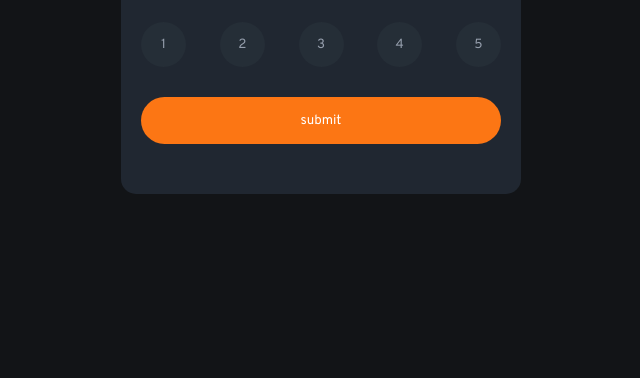
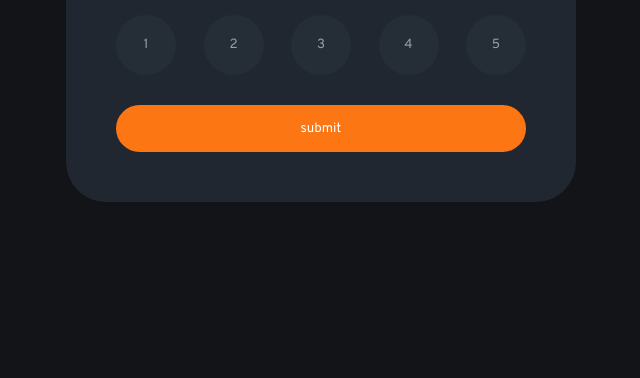
Before and after one commit to MeowB/interactive-rating-component, a plain HTML site: page index.html in a window 1280 px wide. Shown: the part 422-800 px from the top of the page, without its empty margins (319-959 px from the left). Drawn offline with Linux system fonts and the light colour scheme.

Commit message:
style changes & getting info on JS

```diff
--- a/index.html
+++ b/index.html
@@ -39,5 +39,6 @@
 		</div>
 	</main>
   <!-- Rating state end -->
+  <script src="master.js"></script>
 </body>
 </html>
--- /dev/null
+++ b/master.js
@@ -0,0 +1,3 @@
+// TO DO
+
+// change the color of the buttons based on the active state and react to the user changing the selection of the button.
--- a/styles/style.scss
+++ b/styles/style.scss
@@ -28,11 +28,11 @@ main {
 }
 
 .rating {
-	margin: 25px;
-	padding: 20px;
-	border-radius: 15px;
+	margin: 25px auto;
+	padding: 20px 50px;
+	border-radius: 40px;
 	background-color: $c-darkish-blue;
-	width: 360px;
+	width: 410px;
 	.star {
         display: flex;
         justify-content: center;
@@ -65,8 +65,8 @@ main {
 			background-color: $c-dark-blue;
 			border: none;
 			border-radius: 50%;
-			width: 45px;
-			height: 45px;
+			width: 60px;
+			height: 60px;
 			color: $c-light-grey;
 		}
 	}
```
Also changed, not shown: styles/style.css.
